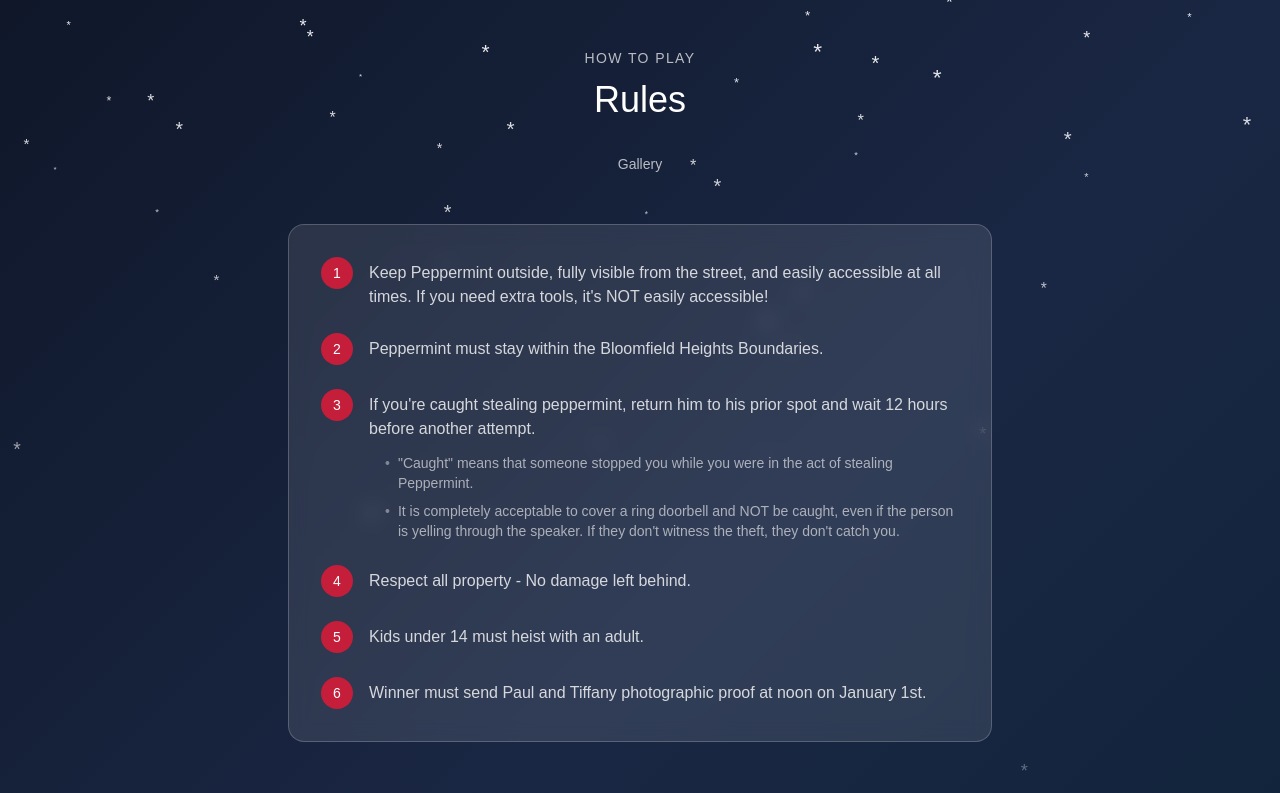
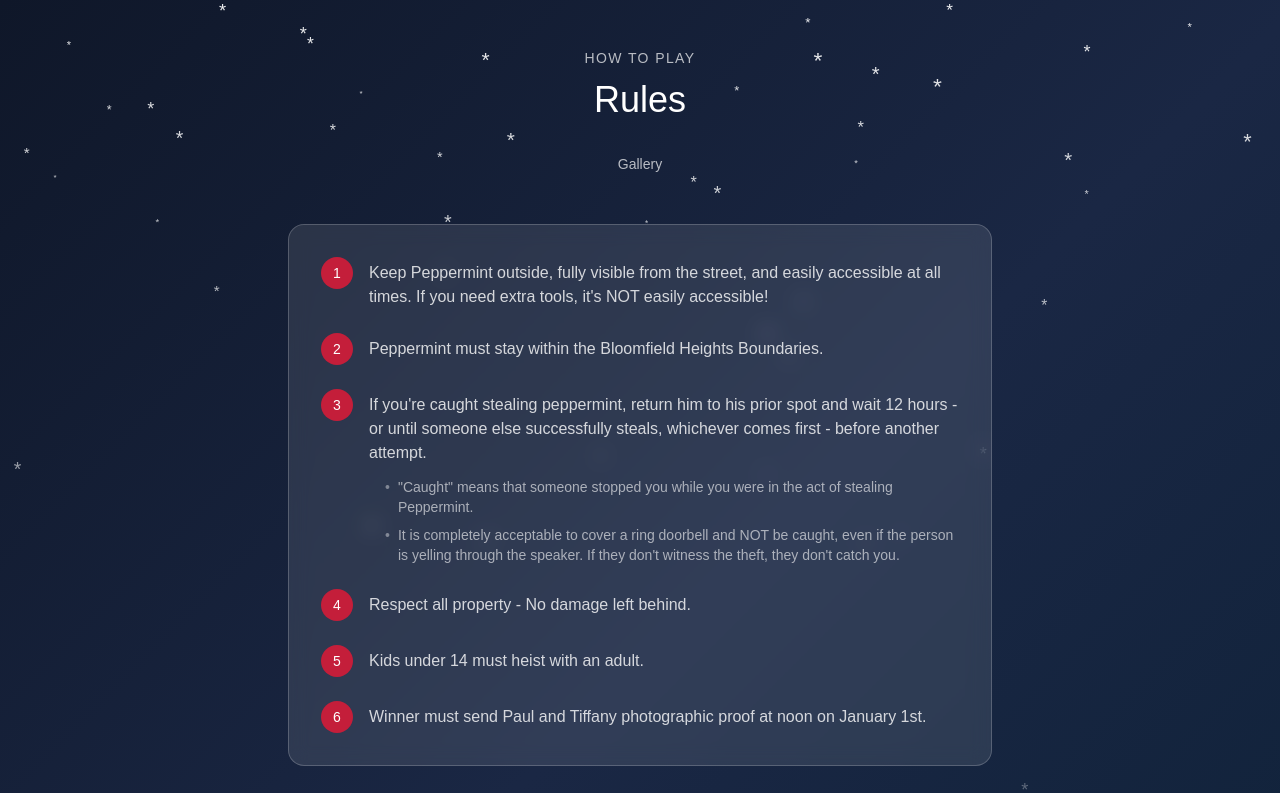
Before and after one commit to ressik/peppermint-tracker, a Next.js app: page /rules in a window 1280 px wide. Shown: the top 793 px of the page. Built offline with nearby package versions, Linux system fonts and the light colour scheme.

Commit message:
Update rule 3 to clarify 12-hour wait period can be reset by successful steal

```diff
--- a/src/app/rules/page.tsx
+++ b/src/app/rules/page.tsx
@@ -45,7 +45,7 @@ export default function RulesPage() {
               3
             </span>
             <div className="flex-1 pt-1">
-              <p className="mb-3">If you&apos;re caught stealing peppermint, return him to his prior spot and wait 12 hours before another attempt.</p>
+              <p className="mb-3">If you&apos;re caught stealing peppermint, return him to his prior spot and wait 12 hours - or until someone else successfully steals, whichever comes first - before another attempt.</p>
               <ul className="space-y-2 ml-4 text-sm text-white/60">
                 <li className="flex gap-2">
                   <span className="text-white/40">•</span>
```
